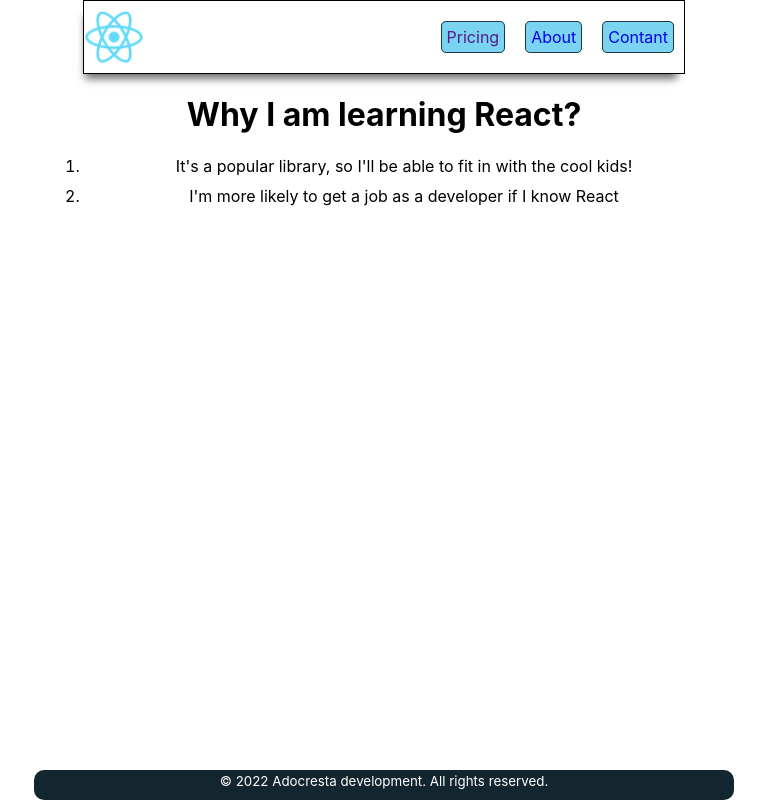
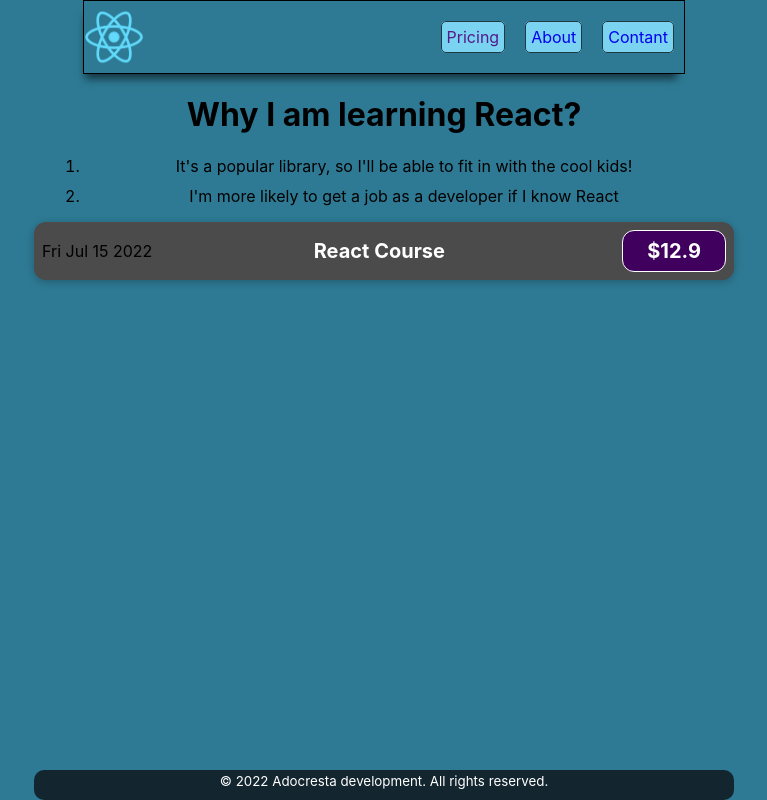
Before and after one commit to Adocresta/learning-react, a React (Create React App) app: page / in a window 1280 px wide. Shown: the whole page, without its empty margins (256-1023 px from the left). Built offline with nearby package versions, Linux system fonts and the light colour scheme.

Commit message:
starting max's udemy course

```diff
--- /dev/null
+++ b/src/components/ExpenseItem.css
@@ -0,0 +1,50 @@
+.expense-item {
+  display: flex;
+  justify-content: space-between;
+  align-items: center;
+  box-shadow: 0 2px 8px rgba(0, 0, 0, 0.25);
+  padding: 0.5rem;
+  margin: 1rem 0;
+  border-radius: 12px;
+  background-color: #4b4b4b;
+}
+.expense-item__description {
+  display: flex;
+  flex-direction: column;
+  gap: 1rem;
+  align-items: flex-end;
+  flex-flow: column-reverse;
+  justify-content: flex-start;
+  flex: 1;
+}
+.expense-item h2 {
+  color: #3a3a3a;
+  font-size: 1rem;
+  flex: 1;
+  margin: 0 1rem;
+  color: white;
+}
+.expense-item__price {
+  font-size: 1rem;
+  font-weight: bold;
+  color: white;
+  background-color: #40005d;
+  border: 1px solid white;
+  padding: 0.5rem;
+  border-radius: 12px;
+}
+@media (min-width: 580px) {
+  .expense-item__description {
+    flex-direction: row;
+    align-items: center;
+    justify-content: flex-start;
+    flex: 1;
+  }
+  .expense-item__description h2 {
+    font-size: 1.25rem;
+  }
+  .expense-item__price {
+    font-size: 1.25rem;
+    padding: 0.5rem 1.5rem;
+  }
+}
--- /dev/null
+++ b/src/components/ExpenseItem.js
@@ -0,0 +1,19 @@
+import "./ExpenseItem.css";
+
+function ExpenseItem() {
+  const expenseDate = new Date(2022, 6, 15).toDateString();
+  const expenseName = "React Course";
+  const expenseAmount = 12.9;
+
+  return (
+    <div className="expense-item">
+      <div>{expenseDate}</div>
+      <div className="expense-item__description">
+        <h2>{expenseName}</h2>
+        <div className="expense-item__price">${expenseAmount}</div>
+      </div>
+    </div>
+  );
+}
+
+export default ExpenseItem;
--- a/src/index.css
+++ b/src/index.css
@@ -7,6 +7,7 @@
   -webkit-font-smoothing: antialiased;
   -moz-osx-font-smoothing: grayscale;
   text-align: center;
+  background-color: #2e7a94;
 }
 
 code {
--- a/src/index.js
+++ b/src/index.js
@@ -6,6 +6,7 @@
 import Footer from "./Footer";
 import MainContent from "./MainContent";
 import reportWebVitals from "./reportWebVitals";
+import ExpenseItem from "./components/ExpenseItem";
 
 // fragment tags for a parent element
 function Page() {
@@ -13,6 +14,7 @@
     <>
       <Header />
       <MainContent />
+      <ExpenseItem></ExpenseItem>
       <Footer />
     </>
   );
```
Also changed, not shown: 1 other file (tests, documents, lock files or other folders).
